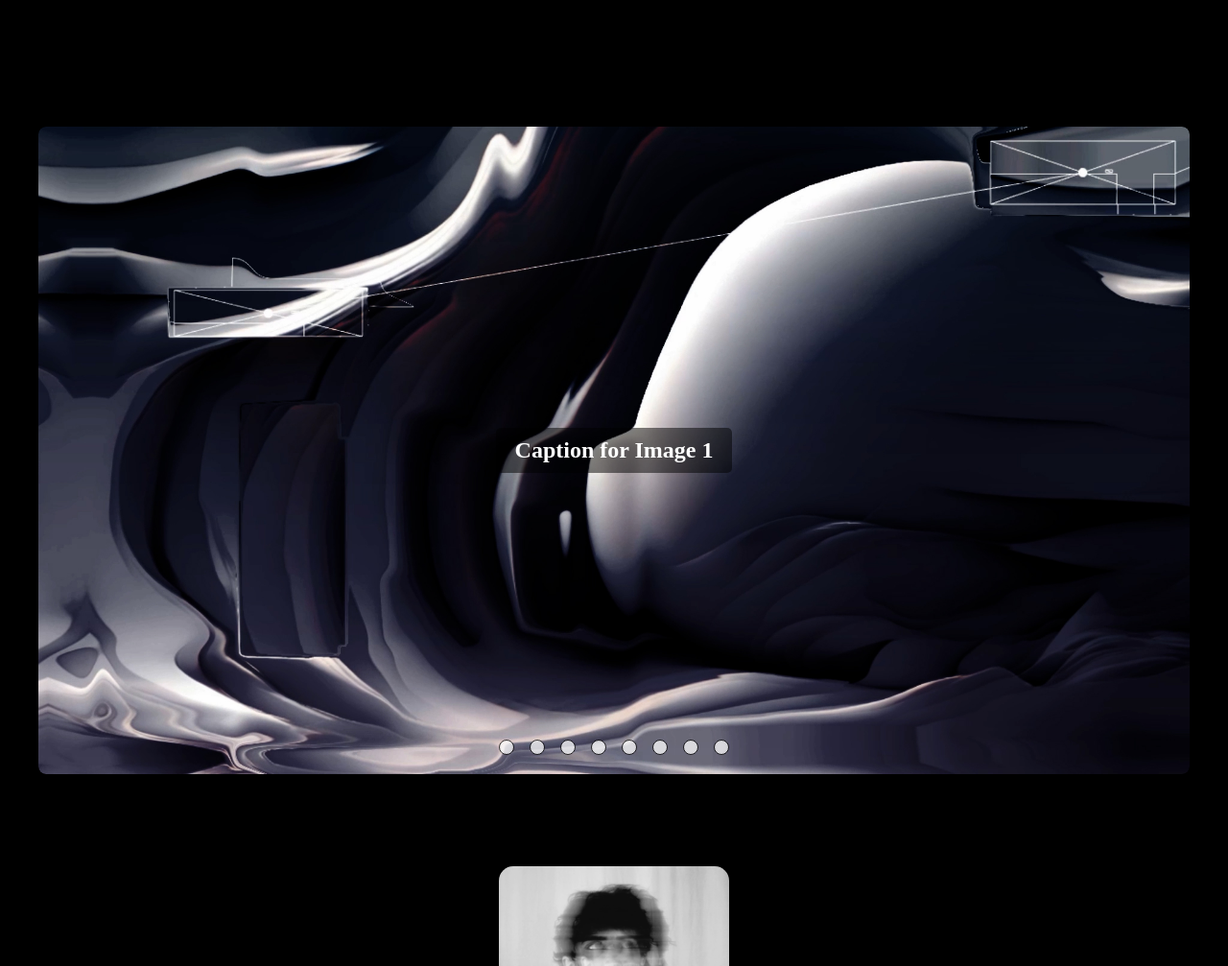
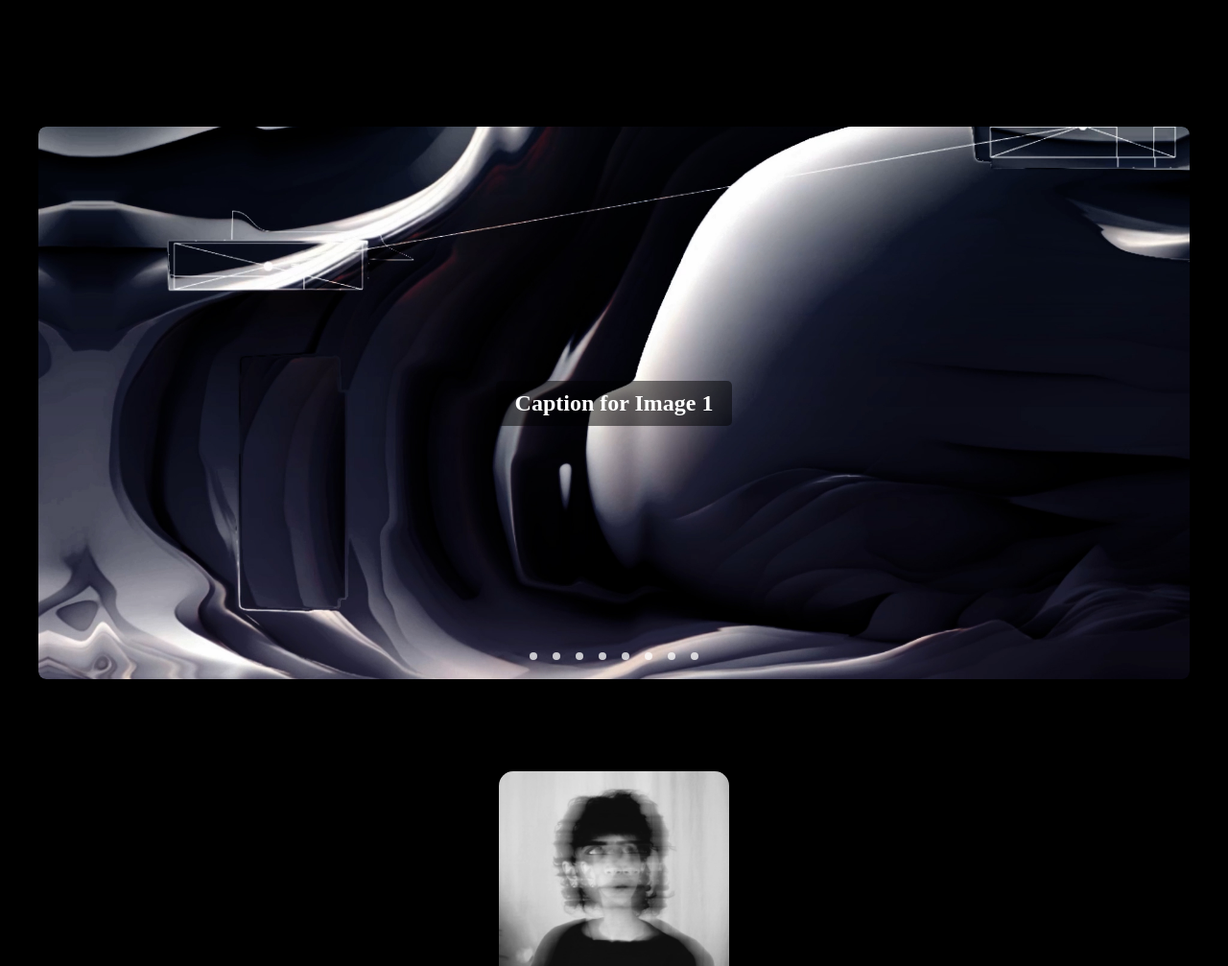
Before and after one commit to puuury/mahshid-khalaj, a plain HTML site: page index.html in a window 1280 px wide. Shown: the part 740-1747 px from the top of the page at 96% size. Drawn offline with Linux system fonts and the light colour scheme; a web font is replaced by a local one.

Commit message:
change height to 80vh

```diff
--- a/style.css
+++ b/style.css
@@ -144,6 +144,8 @@ body {
     text-align: center;
 }
 
+/* height is 100% */
+/*
 .container {
     padding: 2rem;
 }
@@ -213,4 +215,80 @@ body {
 .slider-nav a:hover {
     opacity: 1;
     background-color: blue;
+} */
+
+
+/* height is 80% */
+
+.container {
+    padding: 2rem;
+    height: 80vh; /* Adjust container height to 75% of the viewport height */
 }
+
+.slider-wrapper {
+    position: relative;
+    max-width: 75rem;
+    margin: 0 auto;
+    height: 100%; /* Make sure the slider wrapper takes the full height of the container */
+}
+
+.slider {
+    display: flex;
+    height: 100%; /* Ensure the slider takes the full height of the slider wrapper */
+    overflow-x: hidden;
+    scroll-snap-type: x mandatory;
+    scroll-behavior: smooth;
+    box-shadow: 0 1.5rem 3rem -0.75rem hsla(0, 0%, 0%, 0.25);
+    border-radius: 0.5rem;
+}
+
+.slide {
+    position: relative;
+    flex: 1 0 100%;
+    scroll-snap-align: start;
+    display: flex;
+    justify-content: center;
+    align-items: center;
+    height: 100%; /* Ensure each slide takes the full height of the slider */
+}
+
+.slider img {
+    width: 100%;
+    height: 100%;
+    object-fit: cover;
+    border-radius: 0.5rem;
+}
+
+.slide h1 {
+    position: absolute;
+    color: white;
+    background-color: rgba(0, 0, 0, 0.5);
+    padding: 10px 20px;
+    border-radius: 5px;
+    margin: 0;
+    text-align: center;
+}
+
+.slider-nav {
+    display: flex;
+    column-gap: 1rem;
+    position: absolute;
+    bottom: 1.25rem;
+    left: 50%;
+    transform: translateX(-50%);
+    z-index: 1;
+}
+
+.slider-nav a {
+    width: 0.5rem;
+    height: 0.5rem;
+    border-radius: 50%;
+    background-color: #fff;
+    opacity: 0.75;
+    transition: opacity ease 250ms;
+}
+
+.slider-nav a:hover {
+    opacity: 1;
+    background-color: blue;
+}
```
